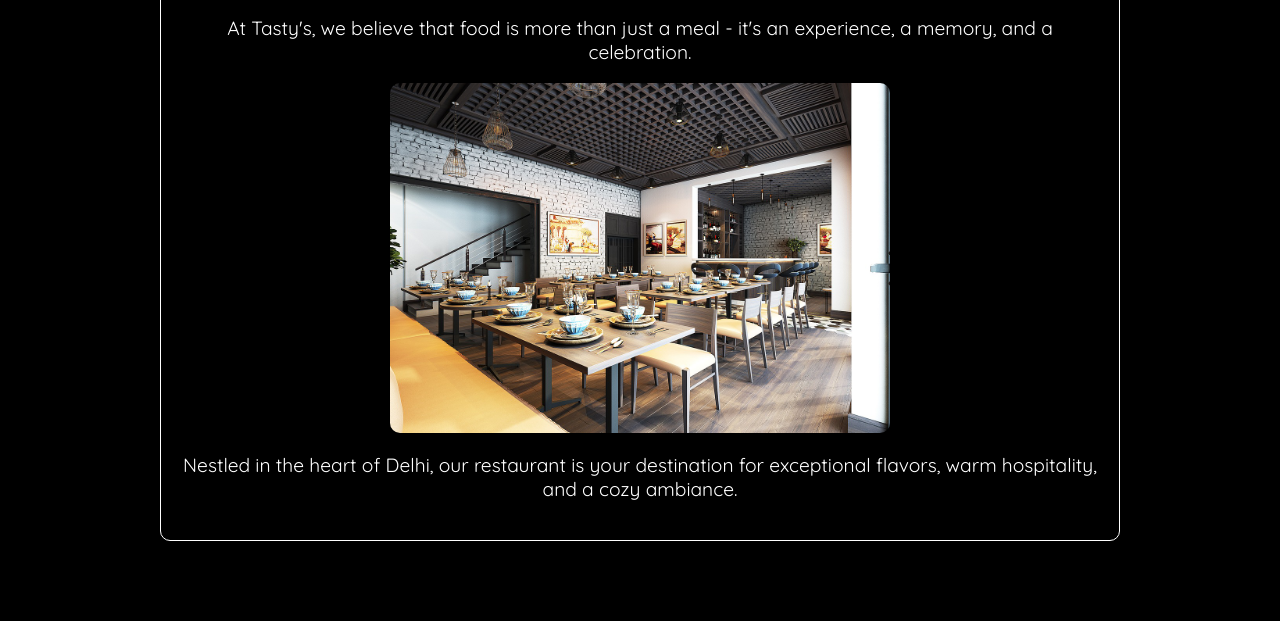
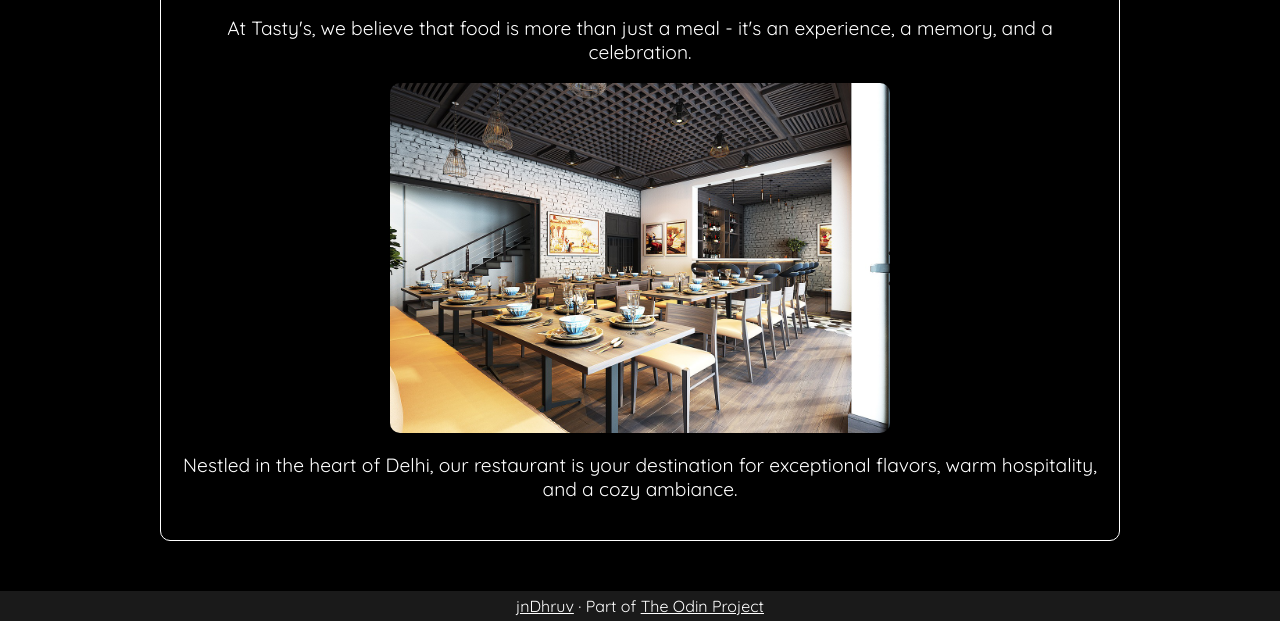
Before and after one commit to jnDhruv/odin-restaurant-page, a website built with webpack: page src/template.html in a window 1280 px wide. Shown: the part 214-835 px from the top of the page. Before the commit the page ends 805 px from the top, so only its background shows below. Built offline with nearby package versions, Linux system fonts and the light colour scheme.

Commit message:
Add footer

```diff
--- a/src/styles/layout.css
+++ b/src/styles/layout.css
@@ -122,3 +122,15 @@ header::before {
     border-radius: 10px;
     padding: 20px;
 }
+
+footer {
+    color: white;
+    text-align: center;
+    background-color: rgba(255, 255, 255, 0.1);
+    & p {
+        margin: 5px 0;
+    }
+    & a {
+        color: white;
+    }
+}
--- a/src/template.html
+++ b/src/template.html
@@ -43,6 +43,9 @@
         </div>
     </header>
     <div id="content"></div>
+    <footer>
+        <p><a href="https://github.com/jnDhruv">jnDhruv</a> &middot; Part of <a href="https://theodinproject.com">The Odin Project</a></p>
+    </footer>
 </body>
 
 </html>
```
